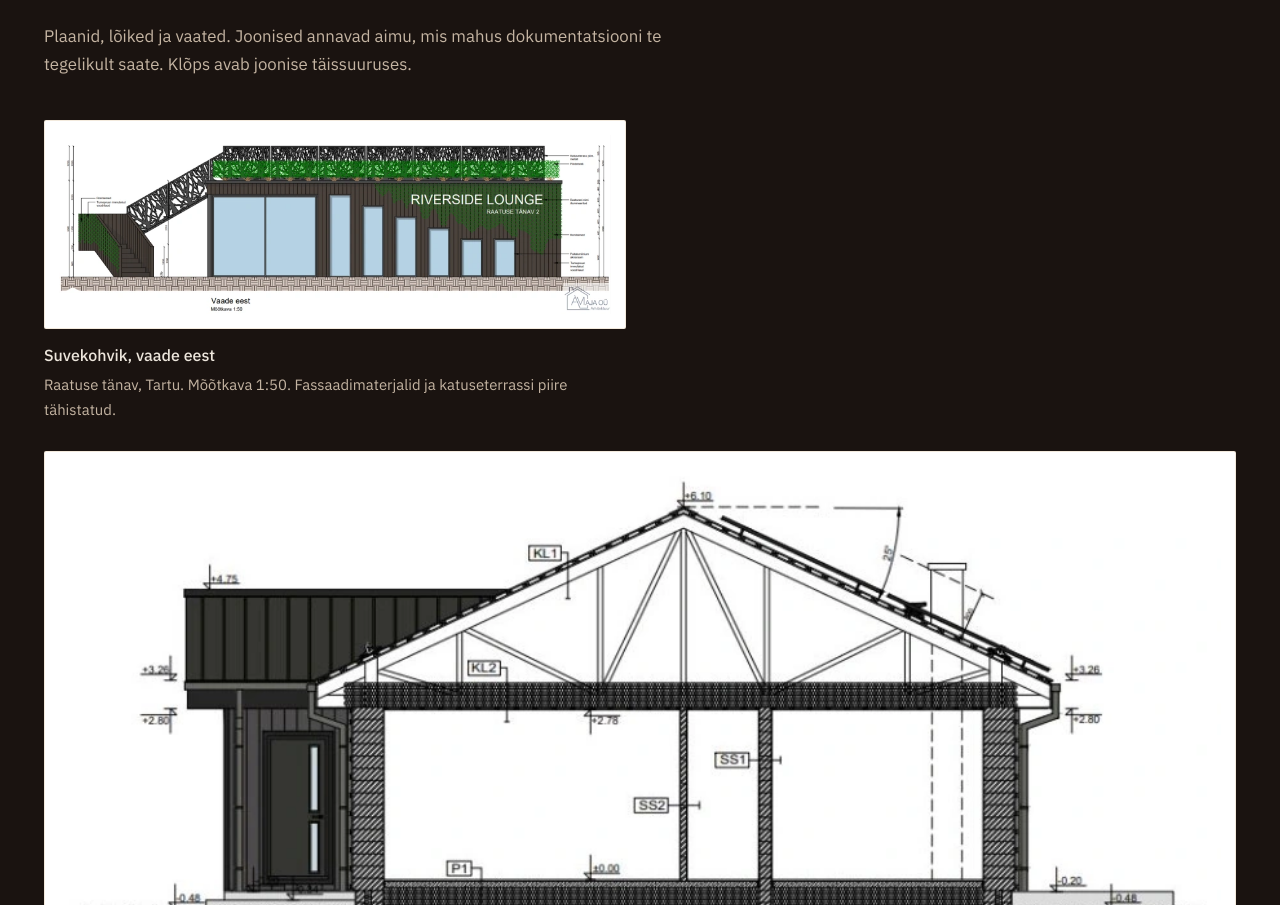
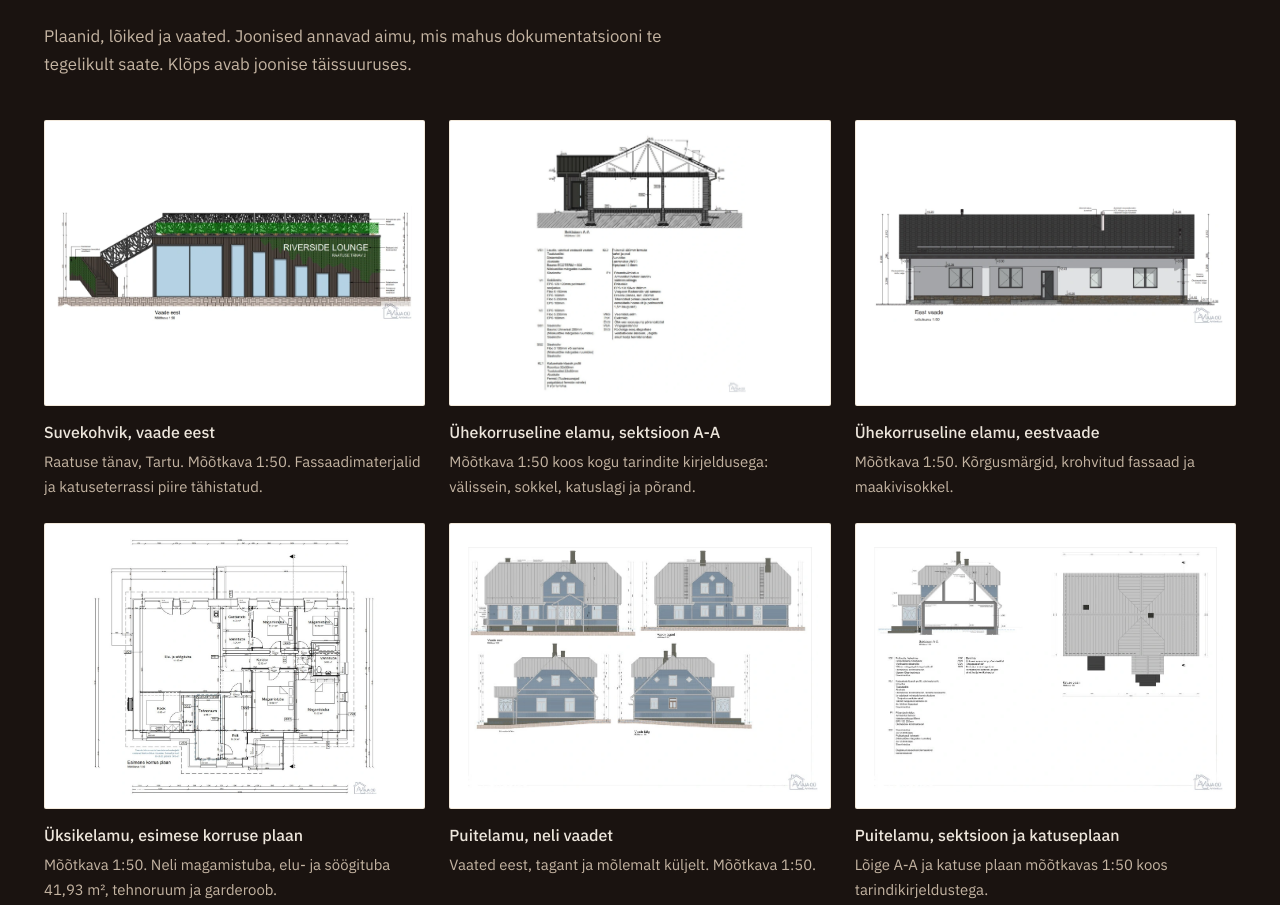
Before and after one commit to veebikaskkk/amaja, a website: page tood.html in a window 1280 px wide. Shown: the part 2163-3068 px from the top of the page. Drawn offline with Linux system fonts and the light colour scheme.

Commit message:
Add files via upload

```diff
--- a/stiil.css
+++ b/stiil.css
@@ -218,14 +218,28 @@ p{margin:0 0 1.1em}
 }
 
 /* Joonised */
-.galerii-joonised{display:grid;grid-template-columns:minmax(0,1fr);gap:28px;margin-top:2.6rem}
-@media (min-width:900px){.galerii-joonised{grid-template-columns:repeat(2,minmax(0,1fr))}}
+.galerii-joonised{display:grid;grid-template-columns:minmax(0,1fr);gap:24px;margin-top:2.6rem}
+@media (min-width:700px){.galerii-joonised{grid-template-columns:repeat(2,minmax(0,1fr))}}
+@media (min-width:1100px){.galerii-joonised{grid-template-columns:repeat(3,minmax(0,1fr))}}
 .galerii-joonised figure{margin:0}
-@media (min-width:900px){.galerii-joonised .joonis-lai{grid-column:span 2}}
-.galerii-joonised a{display:block;border-radius:2px;background:#fff;border:1px solid var(--joon);padding:14px;transition:border-color .18s ease}
+.galerii-joonised a{
+  position:relative;display:block;border-radius:2px;
+  background:#fff;border:1px solid var(--joon);
+  aspect-ratio:4/3;padding:12px;
+  transition:border-color .18s ease;
+}
 .galerii-joonised a:hover{border-color:var(--aktsent)}
-.galerii-joonised img{width:100%;height:auto;display:block}
-.galerii-joonised figcaption{padding-top:.85rem;font-size:.93rem;color:var(--tekst-tume)}
+.galerii-joonised img{width:100%;height:100%;object-fit:contain;display:block}
+.galerii-joonised a::after{
+  content:"Ava suuremalt";
+  position:absolute;right:10px;bottom:10px;
+  font-family:"Plex Mono",monospace;font-size:.6rem;letter-spacing:.1em;text-transform:uppercase;
+  background:rgba(26,19,16,.9);color:var(--aktsent);
+  padding:4px 8px;border-radius:2px;
+  opacity:0;transition:opacity .18s ease;
+}
+.galerii-joonised a:hover::after,.galerii-joonised a:focus-visible::after{opacity:1}
+.galerii-joonised figcaption{padding-top:.8rem;font-size:.93rem;color:var(--tekst-tume)}
 .galerii-joonised figcaption strong{display:block;color:var(--tekst);font-weight:500;font-size:1rem;margin-bottom:.15rem}
 
 /* Kohatäide */
--- a/tood.html
+++ b/tood.html
@@ -145,7 +145,7 @@
           </a>
           <figcaption><strong>Suvekohvik, vaade eest</strong>Raatuse tänav, Tartu. Mõõtkava 1:50. Fassaadimaterjalid ja katuseterrassi piire tähistatud.</figcaption>
         </figure>
-        <figure class="joonis joonis-lai">
+        <figure class="joonis">
           <a href="/pildid/uksikelamu-sektsioon-ja-konstruktsioonisolmed-joonis.webp" target="_blank" rel="noopener" aria-label="Ava joonis täissuuruses: Ühekorruseline elamu, sektsioon A-A">
             <img src="/pildid/uksikelamu-sektsioon-ja-konstruktsioonisolmed-joonis.webp" width="899" height="1107" loading="lazy" alt="Ühekorruselise elamu lõike joonis mõõtkavas 1:50 koos välisseina, sokli, katuslae ja põranda tarindikirjeldustega.">
           </a>
```
